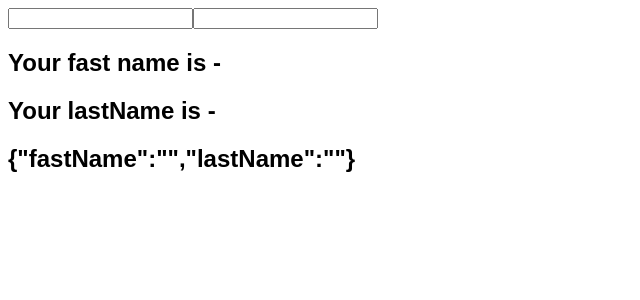
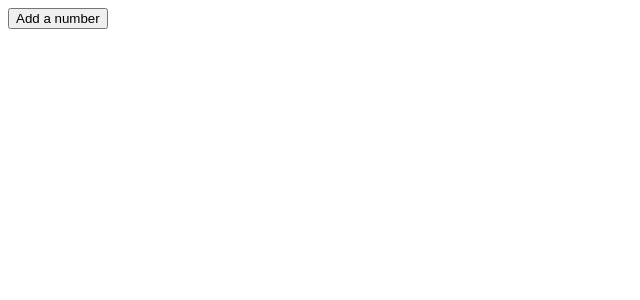
Before and after one commit to AnikBhadra/react101, a React (Vite) app: page / in a window 1280 px wide. Shown: the top 300 px of the page, without its empty margins (0-640 px from the left). Built offline with nearby package versions, Linux system fonts and the light colour scheme.

Commit message:
useState with array

```diff
--- /dev/null
+++ b/Components/HookCounterFour.jsx
@@ -0,0 +1,21 @@
+import React, { useState } from 'react'
+
+function HookCounterFour() {
+    const [item, setItem] = useState([])
+
+    const addItem = () => {
+        setItem([...item, { id: item.length, value: Math.floor(Math.random() * 10) + 1 }])
+    }
+    return (
+        <div>
+            <button onClick={addItem}>Add a number</button>
+            <ul>
+                {item.map(item => (
+                    <li key={item.id}> {item.value} </li>
+                ))}
+            </ul>
+        </div>
+    )
+}
+
+export default HookCounterFour
--- a/src/App.jsx
+++ b/src/App.jsx
@@ -1,10 +1,10 @@
-import HookCounterThree from "../Components/HookCounterThree";
+import HookCounterFour from "../Components/HookCounterFour";
 import "./App.css";
 
 function App() {
   return (
     <div className="App">
-      <HookCounterThree />
+      <HookCounterFour />
     </div>
   );
 }
```
